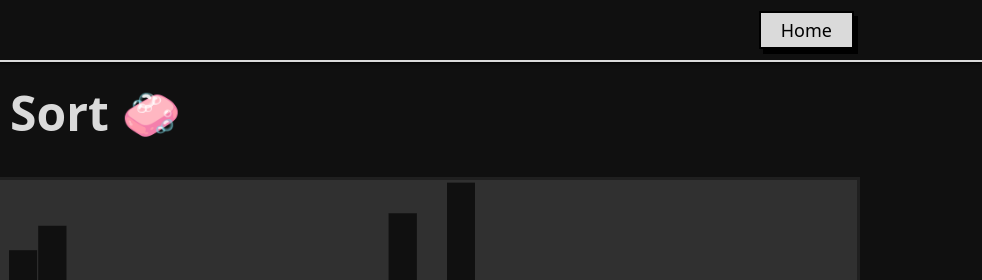
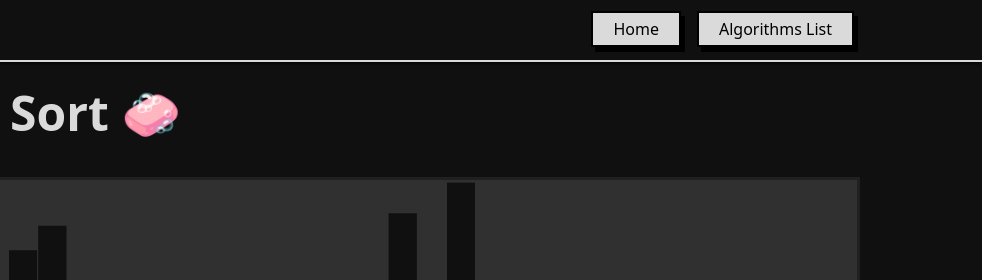
Before and after one commit to danielnagel/algorithms, an Astro site: page /bubblesort in a window 1280 px wide. Shown: the top 280 px of the page, 298-1280 px from the left. Built offline with nearby package versions, Linux system fonts and the light colour scheme; Astro itself is replaced by a stand-in of ours.

Commit message:
updated styling to match main site

```diff
--- a/src/components/Button.astro
+++ b/src/components/Button.astro
@@ -13,7 +13,7 @@ const { text, id, title } = Astro.props;
 <style>
   .button {
     padding: 5px 20px;
-    font-size: 18px;
+    font-size: 16px;
     font-family:
       system-ui,
       -apple-system,
--- a/src/components/Header.astro
+++ b/src/components/Header.astro
@@ -8,12 +8,15 @@ import Button from './Button.astro';
 
 <header class="header-outer-container">
 	<div class="header-inner-container">
-		<a href="/" class="link-container">
-			<Image width="80" height="80" class="head" src={me} alt="my head" />
+		<a href="https://dnagel.de" class="link-container">
+			<Image class="head" src={me} alt="my head" />
 		</a>
 		<nav class="navigation">
+			<a href="https://dnagel.de" class="link-container">
+				<Button text="Home" />
+			</a>
 			<a href="/" class="link-container">
-				<Button text="Home" />
+				<Button text="Algorithms List" />
 			</a>
 		</nav>
 	</div>
@@ -46,6 +49,7 @@ import Button from './Button.astro';
     margin-top: 30px;
   }
   .navigation {
+    margin-top: -4.5px;
     display: flex;
     align-items: center;
     gap: 16px;
--- a/src/layouts/Layout.astro
+++ b/src/layouts/Layout.astro
@@ -114,6 +114,7 @@ if (customColorTheme) {
 	}
 	.content {
 		width: 80%;
+		max-width: 1200px;
 		margin: auto;
 	}
 	@media screen and (max-width: 500px) {
```
